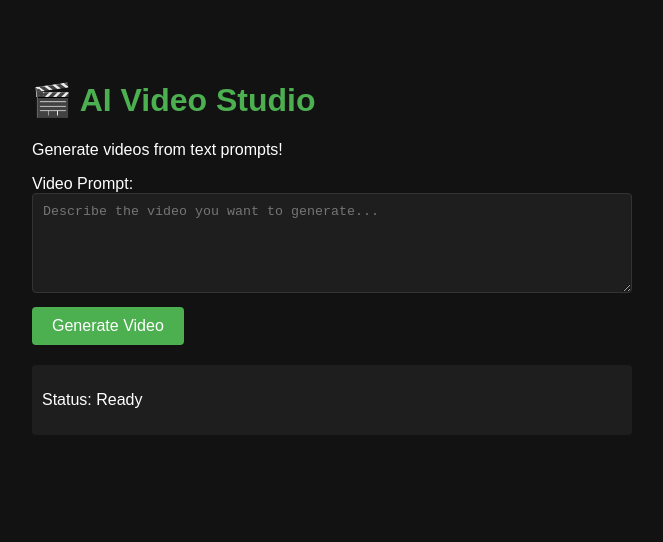
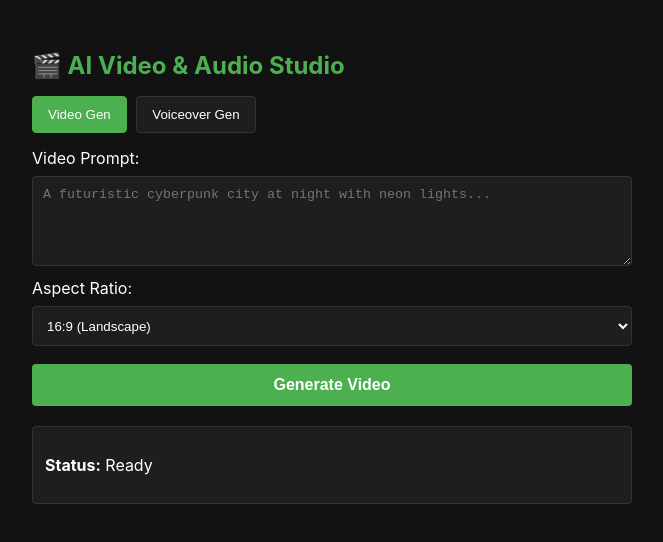
Before and after one commit to sandysss08101988-sudo/AI-Video-Studio, a plain HTML site: page frontend/index.html in a window 1280 px wide. Shown: the whole page, without its empty margins (308-971 px from the left). Drawn offline with Linux system fonts and the light colour scheme.

Commit message:
Update index.html

```diff
--- a/frontend/index.html
+++ b/frontend/index.html
@@ -6,18 +6,30 @@
     <title>AI Video Studio</title>
     <style>
         body {
-            font-family: Arial, sans-serif;
+            font-family: -apple-system, BlinkMacSystemFont, "Segoe UI", Roboto, Helvetica, Arial, sans-serif;
             max-width: 600px;
-            margin: 40px auto;
-            padding: 20px;
+            margin: 20px auto;
+            padding: 15px;
             background-color: #121212;
             color: #ffffff;
         }
-        h1 { color: #4CAF50; }
-        textarea {
+        h1 { color: #4CAF50; font-size: 24px; }
+        .tab-btn {
+            padding: 10px 15px;
+            background: #1e1e1e;
+            color: #fff;
+            border: 1px solid #333;
+            cursor: pointer;
+            border-radius: 4px;
+            margin-right: 5px;
+        }
+        .tab-btn.active { background: #4CAF50; border-color: #4CAF50; }
+        .section { display: none; margin-top: 15px; }
+        .section.active { display: block; }
+        textarea, select {
             width: 100%;
-            height: 100px;
-            margin-bottom: 10px;
+            height: 90px;
+            margin: 8px 0;
             padding: 10px;
             box-sizing: border-box;
             background-color: #1e1e1e;
@@ -25,53 +37,97 @@
             border: 1px solid #333;
             border-radius: 4px;
         }
-        button {
-            padding: 10px 20px;
+        select { height: 40px; }
+        button.action-btn {
+            width: 100%;
+            padding: 12px;
             background-color: #4CAF50;
             color: white;
             border: none;
             border-radius: 4px;
+            font-size: 16px;
+            font-weight: bold;
             cursor: pointer;
-            font-size: 16px;
+            margin-top: 10px;
         }
-        button:hover { background-color: #45a049; }
-        #output { margin-top: 20px; padding: 10px; background-color: #1e1e1e; border-radius: 4px; }
+        #output {
+            margin-top: 20px;
+            padding: 12px;
+            background-color: #1e1e1e;
+            border: 1px solid #333;
+            border-radius: 4px;
+            word-break: break-word;
+        }
     </style>
 </head>
 <body>
-    <h1>🎬 AI Video Studio</h1>
-    <p>Generate videos from text prompts!</p>
+    <h1>🎬 AI Video & Audio Studio</h1>
 
     <div>
-        <label for="promptInput">Video Prompt:</label>
-        <textarea id="promptInput" placeholder="Describe the video you want to generate..."></textarea>
-        <button onclick="generateVideo()">Generate Video</button>
+        <button class="tab-btn active" onclick="switchTab('video')">Video Gen</button>
+        <button class="tab-btn" onclick="switchTab('audio')">Voiceover Gen</button>
+    </div>
+
+    <!-- Video Tab -->
+    <div id="videoTab" class="section active">
+        <label>Video Prompt:</label>
+        <textarea id="videoPrompt" placeholder="A futuristic cyberpunk city at night with neon lights..."></textarea>
+
+        <label>Aspect Ratio:</label>
+        <select id="aspectRatio">
+            <option value="16:9">16:9 (Landscape)</option>
+            <option value="9:16">9:16 (Portrait / Reels)</option>
+            <option value="1:1">1:1 (Square)</option>
+        </select>
+
+        <button class="action-btn" onclick="generateVideo()">Generate Video</button>
+    </div>
+
+    <!-- Audio Tab -->
+    <div id="audioTab" class="section">
+        <label>Voiceover Script:</label>
+        <textarea id="audioText" placeholder="Welcome to AI Video Studio. Create amazing content in seconds..."></textarea>
+
+        <label>Voice Style:</label>
+        <select id="voiceSelect">
+            <option value="alloy">Alloy (Neutral)</option>
+            <option value="echo">Echo (Male)</option>
+            <option value="fable">Fable (Narrative)</option>
+        </select>
+
+        <button class="action-btn" onclick="generateAudio()">Generate Voiceover</button>
     </div>
 
     <div id="output">
-        <p>Status: Ready</p>
+        <p><strong>Status:</strong> Ready</p>
     </div>
 
     <script>
-        async function generateVideo() {
-            const prompt = document.getElementById('promptInput').value;
+        const API_BASE = 'http://127.0.0.1:8000';
+
+        function switchTab(tab) {
+            document.querySelectorAll('.tab-btn').forEach(btn => btn.classList.remove('active'));
+            document.querySelectorAll('.section').forEach(sec => sec.classList.remove('active'));
+
+            if (tab === 'video') {
+                document.querySelectorAll('.tab-btn')[0].classList.add('active');
+                document.getElementById('videoTab').classList.add('active');
+            } else {
+                document.querySelectorAll('.tab-btn')[1].classList.add('active');
+                document.getElementById('audioTab').classList.add('active');
+            }
+        }
+
+        async function sendRequest(endpoint, payload) {
             const outputDiv = document.getElementById('output');
-
-            if (!prompt) {
-                alert('Please enter a prompt!');
-                return;
-            }
-
-            outputDiv.innerHTML = `<p>Status: Sending request to server...</p>`;
+            outputDiv.innerHTML = `<p>⏳ Processing request...</p>`;
 
             try {
-                // Adjust endpoint URL when hosting publicly
-                const response = await fetch('http://127.0.0.1:8000/generate-video', {
+                const response = await fetch(`${API_BASE}${endpoint}`, {
                     method: 'POST',
                     headers: { 'Content-Type': 'application/json' },
-                    body: JSON.stringify({ prompt: prompt })
+                    body: JSON.stringify(payload)
                 });
-
                 const data = await response.json();
 
                 if (response.ok) {
@@ -79,13 +135,28 @@
                         <p><strong>Status:</strong> ${data.status}</p>
                         <p><strong>Task ID:</strong> ${data.task_id}</p>
                         <p><strong>Message:</strong> ${data.message}</p>
+                        ${data.output_url ? `<p><strong>Link:</strong> <a href="${data.output_url}" target="_blank" style="color:#4CAF50;">View Output</a></p>` : ''}
                     `;
                 } else {
-                    outputDiv.innerHTML = `<p style="color:red;">Error: ${data.detail || 'Failed to generate'}</p>`;
+                    outputDiv.innerHTML = `<p style="color:#ff5252;">Error: ${data.detail || 'Request failed'}</p>`;
                 }
             } catch (err) {
-                outputDiv.innerHTML = `<p style="color:orange;">Server connection failed. Make sure backend server is running.</p>`;
+                outputDiv.innerHTML = `<p style="color:#ff9800;">Server Offline. Start FastAPI backend locally or set live host URL.</p>`;
             }
+        }
+
+        function generateVideo() {
+            const prompt = document.getElementById('videoPrompt').value;
+            const aspect_ratio = document.getElementById('aspectRatio').value;
+            if (!prompt) return alert('Enter a prompt!');
+            sendRequest('/generate-video', { prompt, aspect_ratio });
+        }
+
+        function generateAudio() {
+            const text = document.getElementById('audioText').value;
+            const voice = document.getElementById('voiceSelect').value;
+            if (!text) return alert('Enter text!');
+            sendRequest('/generate-audio', { text, voice });
         }
     </script>
 </body>
```
